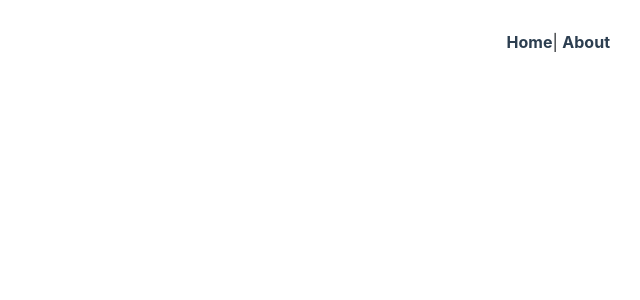
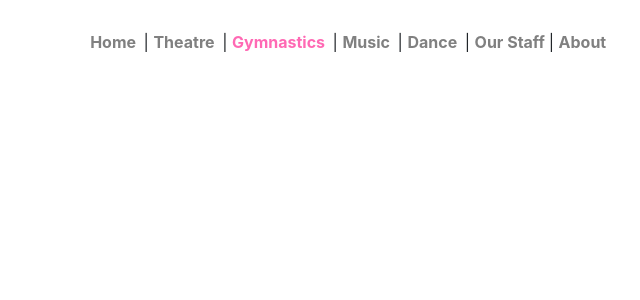
Before and after one commit to Rolland-Campbell/atrs-preschool-webpage, a Vue app: page /#/gymnastics in a window 1280 px wide. Shown: the top 300 px of the page, without its empty margins (640-1280 px from the left). Built offline with nearby package versions, Linux system fonts and the light colour scheme.

Commit message:
basic pages build, router linked up

```diff
--- a/src/App.vue
+++ b/src/App.vue
@@ -1,8 +1,13 @@
 <template>
   <div id="app row">
-    <div class="col-12 text-right" id="nav">
-      <router-link to="/">Home</router-link>|
-      <router-link to="/about">About</router-link>
+    <div class="col text-right" id="nav">
+      <router-link to="/">Home &nbsp;</router-link>|
+      <router-link to="/theatre">Theatre &nbsp;</router-link>|
+      <router-link to="/gymnastics">Gymnastics &nbsp;</router-link>|
+      <router-link to="/music">Music &nbsp;</router-link>|
+      <router-link to="/dance">Dance &nbsp;</router-link>|
+      <router-link to="/staff">Our Staff&nbsp;</router-link>|
+      <router-link to="/about">About&nbsp;</router-link>
     </div>
     <router-view />
   </div>
@@ -23,11 +28,11 @@
 
 #nav a {
   font-weight: bold;
-  color: #2c3e50;
+  color: grey;
 }
 
 #nav a.router-link-exact-active {
-  color: #42b983;
+  color: hotpink;
 }
 
 .logoSize {
--- a/src/router/index.js
+++ b/src/router/index.js
@@ -19,6 +19,46 @@ const routes = [
     component: function () {
       return import(/* webpackChunkName: "about" */ '../views/About.vue')
     }
+  },
+  {
+    path: '/gymnastics',
+    name: 'gymnastics',
+    // route level code-splitting
+    // this generates a separate chunk (about.[hash].js) for this route
+    // which is lazy-loaded when the route is visited.
+    component: function () {
+      return import(/* webpackChunkName: "about" */ '../views/Gymnastics.vue')
+    }
+  },
+  {
+    path: '/theatre',
+    name: 'theatre',
+    // route level code-splitting
+    // this generates a separate chunk (about.[hash].js) for this route
+    // which is lazy-loaded when the route is visited.
+    component: function () {
+      return import(/* webpackChunkName: "about" */ '../views/Theatre.vue')
+    }
+  },
+  {
+    path: '/music',
+    name: 'music',
+    // route level code-splitting
+    // this generates a separate chunk (about.[hash].js) for this route
+    // which is lazy-loaded when the route is visited.
+    component: function () {
+      return import(/* webpackChunkName: "about" */ '../views/Music.vue')
+    }
+  },
+  {
+    path: '/staff',
+    name: 'staff',
+    // route level code-splitting
+    // this generates a separate chunk (about.[hash].js) for this route
+    // which is lazy-loaded when the route is visited.
+    component: function () {
+      return import(/* webpackChunkName: "about" */ '../views/Staff.vue')
+    }
   }
 ]
 
--- /dev/null
+++ b/src/views/Gymnastics.vue
@@ -0,0 +1,20 @@
+<template>
+  <div class="gymnastics"></div>
+</template>
+
+
+<script>
+export default {
+  name: "gymnastics",
+  data() {
+    return {};
+  },
+  computed: {},
+  methods: {},
+  components: {}
+};
+</script>
+
+
+<style scoped>
+</style>
--- /dev/null
+++ b/src/views/Music.vue
@@ -0,0 +1,20 @@
+<template>
+  <div class="music"></div>
+</template>
+
+
+<script>
+export default {
+  name: "music",
+  data() {
+    return {};
+  },
+  computed: {},
+  methods: {},
+  components: {}
+};
+</script>
+
+
+<style scoped>
+</style>
--- /dev/null
+++ b/src/views/Staff.vue
@@ -0,0 +1,20 @@
+<template>
+  <div class="staff"></div>
+</template>
+
+
+<script>
+export default {
+  name: "staff",
+  data() {
+    return {};
+  },
+  computed: {},
+  methods: {},
+  components: {}
+};
+</script>
+
+
+<style scoped>
+</style>
--- /dev/null
+++ b/src/views/Theatre.vue
@@ -0,0 +1,20 @@
+<template>
+  <div class="theatre"></div>
+</template>
+
+
+<script>
+export default {
+  name: "theatre",
+  data() {
+    return {};
+  },
+  computed: {},
+  methods: {},
+  components: {}
+};
+</script>
+
+
+<style scoped>
+</style>
```
